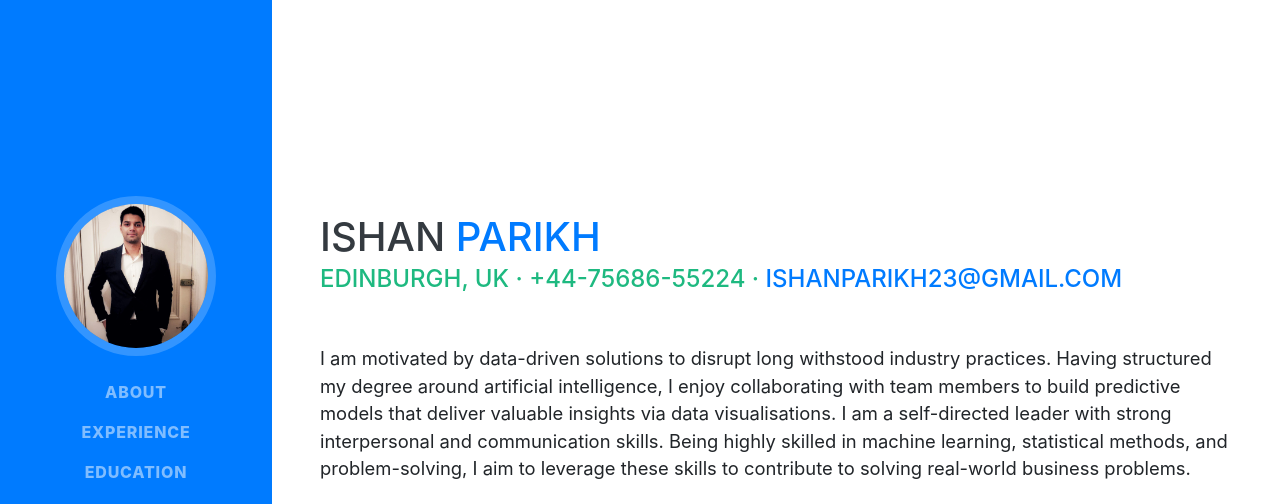
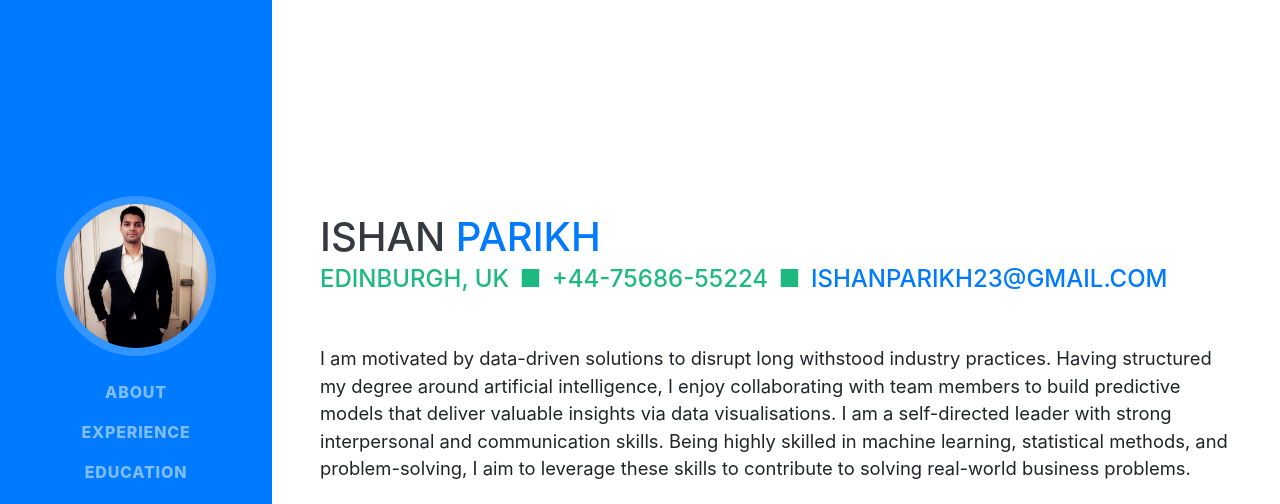
Before and after one commit to ishanparikh/ishanparikh.github.io, a website with bundled scripts: page index.html in a window 1280 px wide. Shown: the top 504 px of the page. Built offline with nearby package versions, Linux system fonts and the light colour scheme; a web font is replaced by a local one.

Commit message:
Index.html updated

```diff
--- a/css/resume.css
+++ b/css/resume.css
@@ -198,3 +198,7 @@ a:focus,
 a:active {
     color: #ff6859;
 }
+
+.tab {
+    padding-left: 4px;
+}
--- a/index.html
+++ b/index.html
@@ -102,7 +102,8 @@
                         <span class="text-primary">Parikh</span>
                     </h1>
                     <div class="subheading mb-5">
-                        Edinburgh, UK · +44-75686-55224 ·
+                        Edinburgh, UK <span class="tab">■<span class="tab"> +44-75686-55224 <span class="tab">
+                        ■<span class="tab">
                         <a href="mailto:ishanparikh23@gmail.com">ishanparikh23@gmail.com</a>
                     </div>
                     <p class="lead mb-5">
@@ -401,7 +402,7 @@
                 <div class="w-100">
                     <h2 class="mb-5">Interests</h2>
                     <p>
-                        In my personal time, I love the outdoors.
+                        In my personal time, I love being in the outdoors.
                         I enjoy staying fit (currently aiming to do a sub 25min 5K)
                         and am always looking for new adventures.
                         Being an avid scuba-diver the perfect holiday alwyas involves
```
